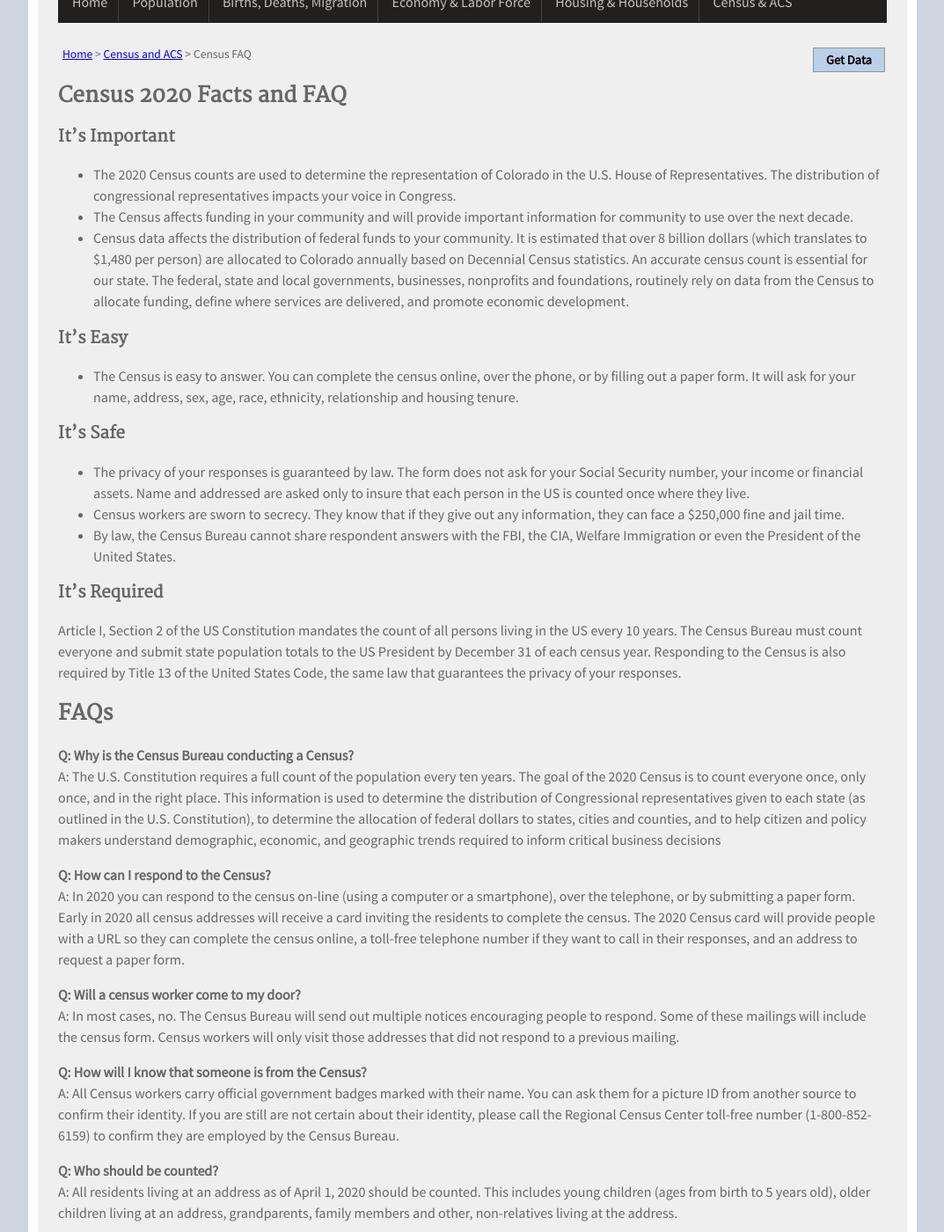
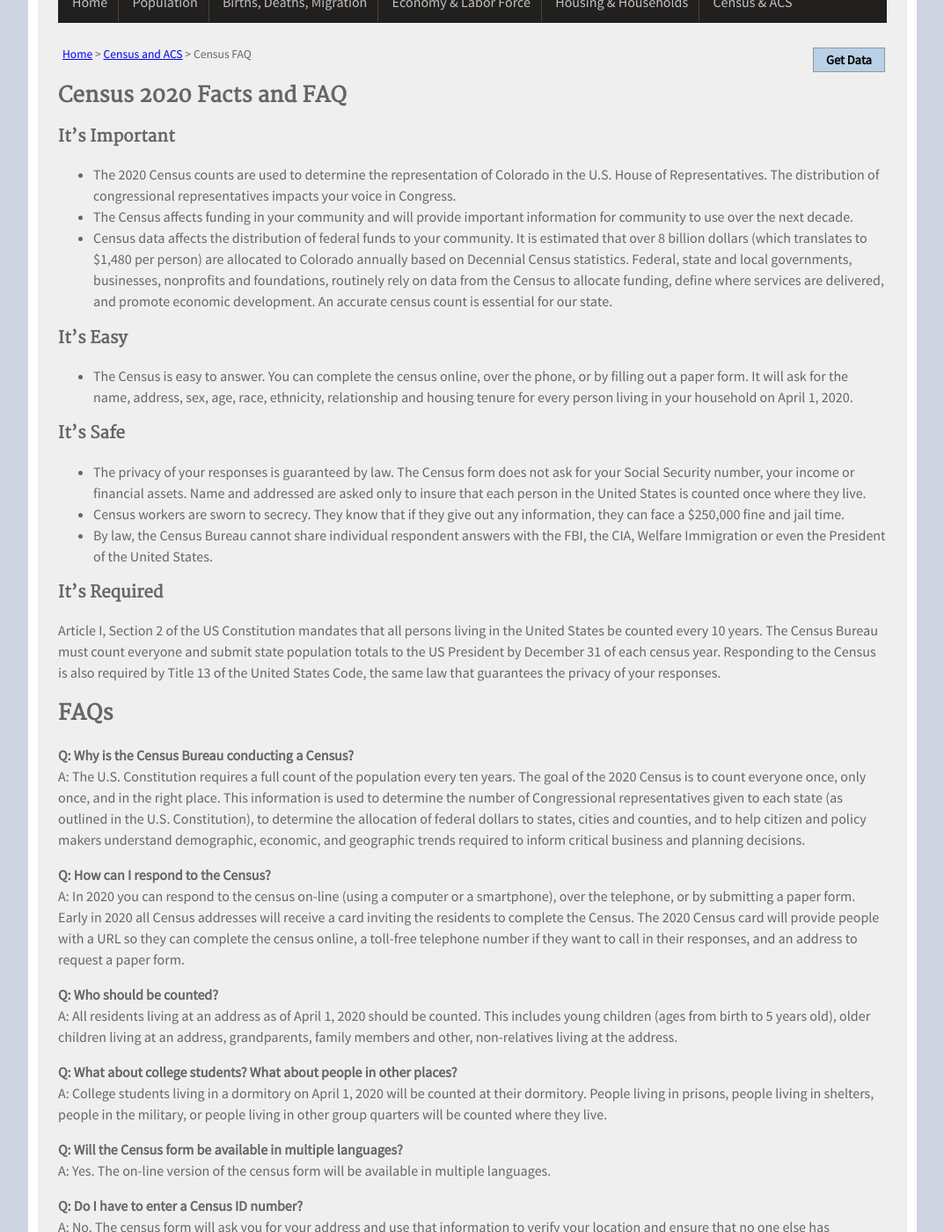
Before and after one commit to TBleess/Website_New, a Jekyll site: the page built from pages/5_CensusACS/2020-faq.md, in a window 1280 px wide and 1400 px high, scrolled down 260 px. Shown: the whole window at 88% size, without its empty margins (103-1176 px from the left). Built offline with Jekyll 4.4.1, drawn with Linux system fonts in a browser that asks for light colours; some of the changed text lies outside the part shown.

Commit message:
Update 2020-faq.md

```diff
--- a/pages/5_CensusACS/2020-faq.md
+++ b/pages/5_CensusACS/2020-faq.md
@@ -12,36 +12,30 @@
 
 * The 2020 Census counts are used to determine the representation of Colorado in the U.S. House of Representatives.  The distribution of congressional representatives impacts your voice in Congress.
 * The Census affects funding in your community and will provide important information for community to use over the next decade.
-* Census data affects the distribution of federal funds to your community.  It is estimated that over 8 billion dollars (which translates to $1,480 per person) are allocated to Colorado annually based on Decennial Census statistics.  An accurate census count is essential for our state. The federal, state and local governments, businesses, nonprofits and foundations, routinely rely on data from the Census to allocate funding, define where services are delivered, and promote economic development.
+* Census data affects the distribution of federal funds to your community.  It is estimated that over 8 billion dollars (which translates to $1,480 per person) are allocated to Colorado annually based on Decennial Census statistics.  Federal, state and local governments, businesses, nonprofits and foundations, routinely rely on data from the Census to allocate funding, define where services are delivered, and promote economic development. An accurate census count is essential for our state.
 
 ### It’s Easy
 
-* The Census is easy to answer.  You can complete the census online, over the phone, or by filling out a paper form.  It will ask for your name, address, sex, age, race, ethnicity, relationship and housing tenure.
+* The Census is easy to answer.  You can complete the census online, over the phone, or by filling out a paper form.  It will ask for the name, address, sex, age, race, ethnicity, relationship and housing tenure for every person living in your household on April 1, 2020.
 
 ### It’s Safe
 
-* The privacy of your responses is guaranteed by law.  The form does not ask for your Social Security number, your income or financial assets.  Name and addressed are asked only to insure that each person in the US is counted once where they live.
+* The privacy of your responses is guaranteed by law.  The Census form does not ask for your Social Security number, your income or financial assets.  Name and addressed are asked only to insure that each person in the United States is counted once where they live.
 * Census workers are sworn to secrecy. They know that if they give out any information, they can face a $250,000 fine and jail time.
-* By law, the Census Bureau cannot share respondent answers with the FBI, the CIA, Welfare Immigration or even the President of the United States.
+* By law, the Census Bureau cannot share individual respondent answers with the FBI, the CIA, Welfare Immigration or even the President of the United States.
 
 ### It’s Required
 
-Article I, Section 2 of the US Constitution mandates the count of all persons living in the US every 10 years.  The Census Bureau must count everyone and submit state population totals to the US President by December 31 of each census year.  Responding to the Census is also required by Title 13 of the United States Code, the same law that guarantees the privacy of your responses.
+Article I, Section 2 of the US Constitution mandates that all persons living in the United States be counted every 10 years.  The Census Bureau must count everyone and submit state population totals to the US President by December 31 of each census year.  Responding to the Census is also required by Title 13 of the United States Code, the same law that guarantees the privacy of your responses.
 
 
 ## FAQs
 
 **Q: Why is the Census Bureau conducting a Census?**<br>
-A: The U.S. Constitution requires a full count of the population every ten years.  The goal of the 2020 Census is to count everyone once, only once, and in the right place.  This information is used to determine the distribution of Congressional representatives given to each state (as outlined in the U.S. Constitution), to determine the allocation of federal dollars to states, cities and counties, and to help citizen and policy makers understand demographic, economic, and geographic trends required to inform critical business decisions
+A: The U.S. Constitution requires a full count of the population every ten years.  The goal of the 2020 Census is to count everyone once, only once, and in the right place.  This information is used to determine the number of Congressional representatives given to each state (as outlined in the U.S. Constitution), to determine the allocation of federal dollars to states, cities and counties, and to help citizen and policy makers understand demographic, economic, and geographic trends required to inform critical business and planning  decisions.
 
 **Q: How can I respond to the Census?**<br>
-A: In 2020 you can respond to the census on-line (using a computer or a smartphone), over the telephone, or by submitting a paper form.  Early in 2020 all census addresses will receive a card inviting the residents to complete the census.  The 2020 Census card will provide people with a URL so they can complete the census online, a toll-free telephone number if they want to call in their responses, and an address to request a paper form.
-
-**Q: Will a census worker come to my door?**<br>
-A: In most cases, no.  The Census Bureau will send out multiple notices encouraging people to respond.  Some of these mailings will include the census form.  Census workers will only visit those addresses that did not respond to a previous mailing.
-
-**Q: How will I know that someone is from the Census?**<br>
-A: All Census workers carry official government badges marked with their name.  You can ask them for a picture ID from another source to confirm their identity.  If you are still are not certain about their identity, please call the Regional Census Center toll-free number (1-800-852-6159) to confirm they are employed by the Census Bureau.
+A: In 2020 you can respond to the census on-line (using a computer or a smartphone), over the telephone, or by submitting a paper form.  Early in 2020 all Census addresses will receive a card inviting the residents to complete the Census.  The 2020 Census card will provide people with a URL so they can complete the census online, a toll-free telephone number if they want to call in their responses, and an address to request a paper form.
 
 **Q: Who should be counted?**<br>
 A: All residents living at an address as of April 1, 2020 should be counted.  This includes young children (ages from birth to 5 years old), older children living at an address, grandparents, family members and other, non-relatives living at the address.
```
Also changed, not shown: other parts of pages/5_CensusACS/2020-faq.md (+8 -2 lines).
